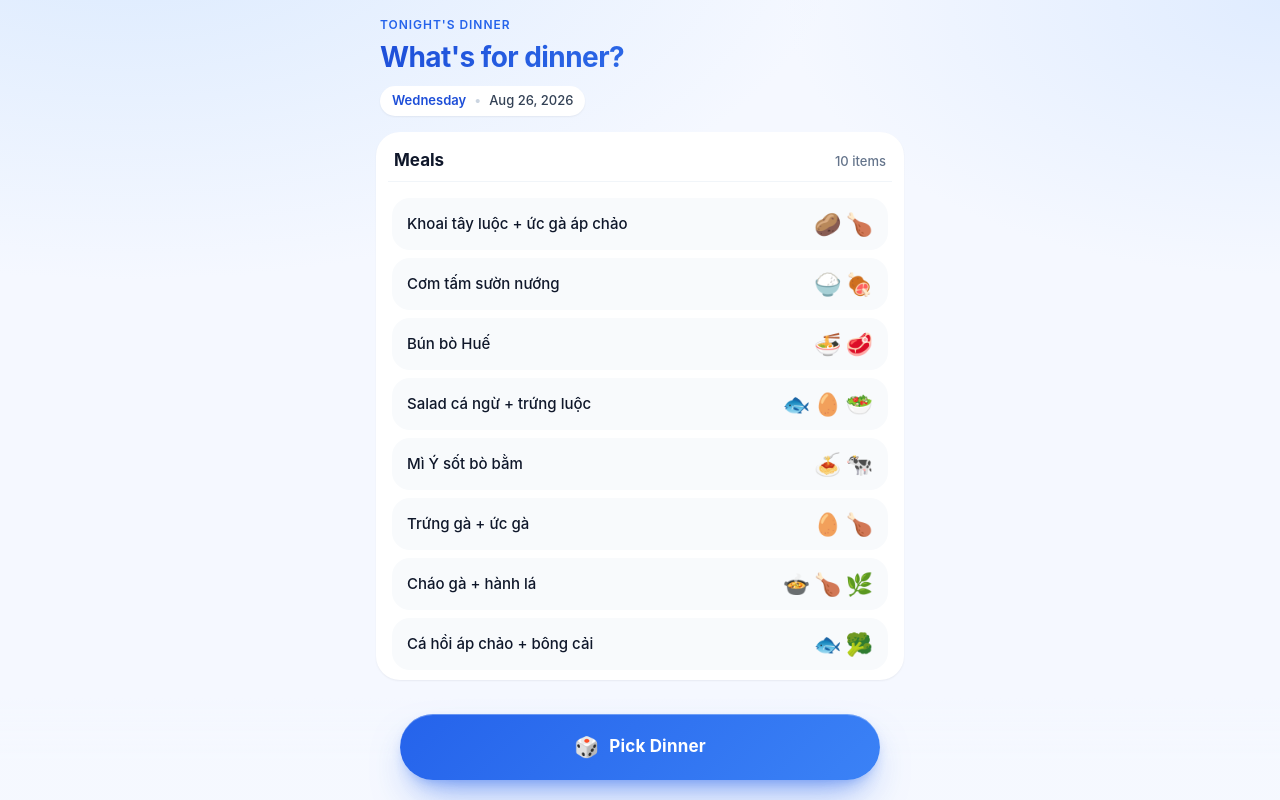
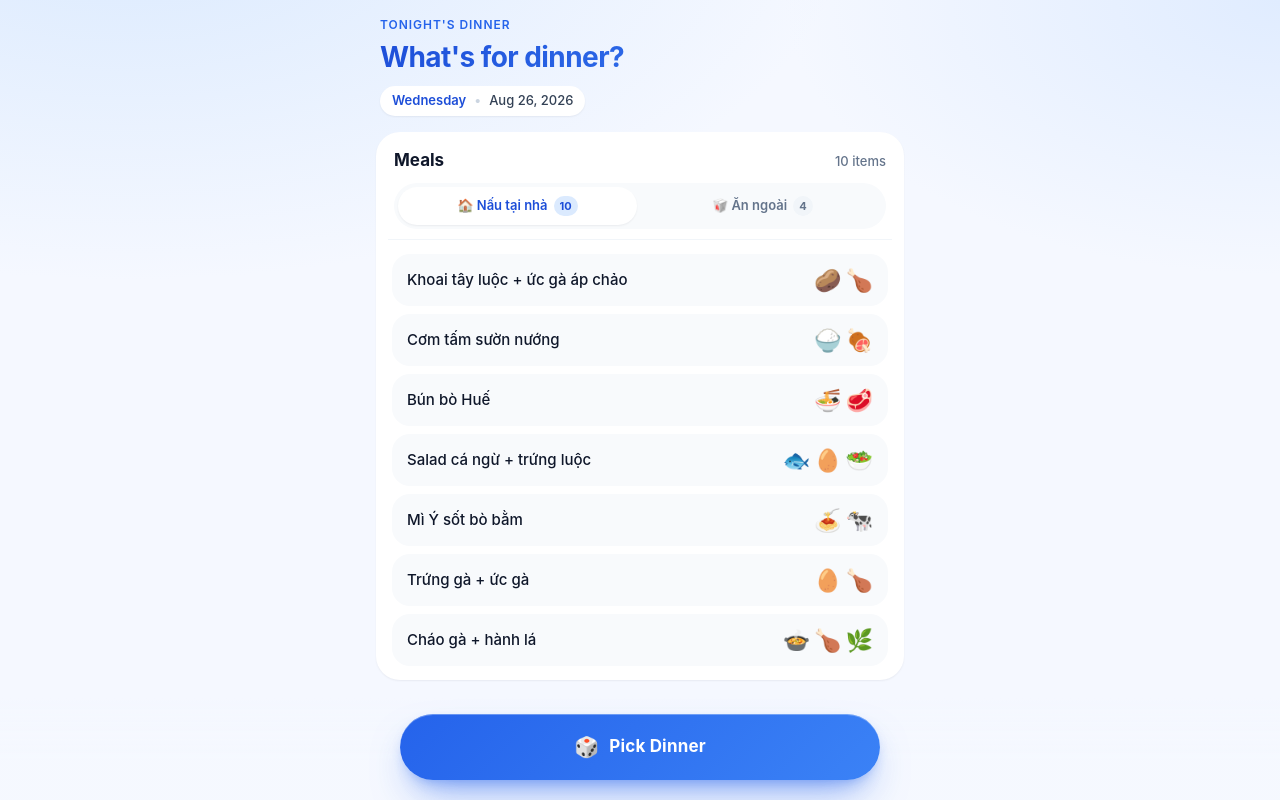
Before and after one commit to sanghandsondev/pick_dinner, a React (Vite) app: page / in a window 1280 px wide. Built offline with nearby package versions, Linux system fonts and the light colour scheme.

Commit message:
feat: categories, exclude items, modal X close, hero emoji pulse

```diff
--- a/src/App.tsx
+++ b/src/App.tsx
@@ -1,6 +1,6 @@
 import { useMemo, useState } from "react";
 import mealsData from "./data/meals.json";
-import type { Meal } from "./types";
+import type { Meal, MealCategory } from "./types";
 import DateHeader from "./components/DateHeader";
 import MealList from "./components/MealList";
 import PickDinnerButton from "./components/PickDinnerButton";
@@ -11,18 +11,40 @@ const MEALS: Meal[] = mealsData as Meal[];
 export default function App() {
   const [modalOpen, setModalOpen] = useState(false);
   const [dealMeal, setDealMeal] = useState<Meal | null>(null);
+  const [category, setCategory] = useState<MealCategory>("home");
+  const [excludedIds, setExcludedIds] = useState<Set<string>>(new Set());
 
   const today = useMemo(() => new Date(), []);
   const dealt = dealMeal !== null;
 
+  const mealsByCategory = useMemo(
+    () => MEALS.filter((m) => m.category === category),
+    [category],
+  );
+
+  // Pool để random: theo category hiện tại, loại bỏ các món bị exclude.
+  const pickPool = useMemo(
+    () => mealsByCategory.filter((m) => !excludedIds.has(m.id)),
+    [mealsByCategory, excludedIds],
+  );
+
   const openModal = () => {
-    if (dealt) return;
+    if (dealt || pickPool.length === 0) return;
     setModalOpen(true);
   };
 
   const handleDeal = (meal: Meal) => {
     setDealMeal(meal);
     setModalOpen(false);
+  };
+
+  const toggleExclude = (id: string) => {
+    setExcludedIds((prev) => {
+      const next = new Set(prev);
+      if (next.has(id)) next.delete(id);
+      else next.add(id);
+      return next;
+    });
   };
 
   return (
@@ -33,7 +55,9 @@ export default function App() {
           <div className="deal-hero__name">{dealMeal?.name}</div>
           <div className="deal-hero__emojis" aria-hidden>
             {dealMeal?.emojis.map((e, i) => (
-              <span key={i}>{e}</span>
+              <span key={i} className="deal-hero__emoji">
+                {e}
+              </span>
             ))}
           </div>
         </section>
@@ -41,15 +65,28 @@ export default function App() {
         <>
           <main className="app-main">
             <DateHeader date={today} />
-            <MealList meals={MEALS} highlightedId={null} />
+            <MealList
+              meals={mealsByCategory}
+              excludedIds={excludedIds}
+              onToggle={toggleExclude}
+              category={category}
+              onChangeCategory={setCategory}
+              homeCount={MEALS.filter((m) => m.category === "home").length}
+              eatOutCount={
+                MEALS.filter((m) => m.category === "eat-out").length
+              }
+            />
           </main>
-          <PickDinnerButton disabled={false} onClick={openModal} />
+          <PickDinnerButton
+            disabled={pickPool.length === 0}
+            onClick={openModal}
+          />
         </>
       )}
 
       <PickDinnerModal
         open={modalOpen}
-        meals={MEALS}
+        meals={pickPool}
         onClose={() => setModalOpen(false)}
         onDeal={handleDeal}
       />
--- a/src/components/MealList.tsx
+++ b/src/components/MealList.tsx
@@ -1,25 +1,77 @@
-import type { Meal } from "../types";
+import type { Meal, MealCategory } from "../types";
 
 interface MealListProps {
   meals: Meal[];
-  highlightedId: string | null;
+  excludedIds: Set<string>;
+  onToggle: (id: string) => void;
+  category: MealCategory;
+  onChangeCategory: (c: MealCategory) => void;
+  homeCount: number;
+  eatOutCount: number;
 }
 
-export default function MealList({ meals, highlightedId }: MealListProps) {
+export default function MealList({
+  meals,
+  excludedIds,
+  onToggle,
+  category,
+  onChangeCategory,
+  homeCount,
+  eatOutCount,
+}: MealListProps) {
+  const activeCount = meals.filter((m) => !excludedIds.has(m.id)).length;
+
   return (
     <section className="meal-list" aria-label="Meal list">
       <div className="meal-list__header">
+        <div className="meal-list__title-row">
           <h2>Meals</h2>
-        <span className="meal-list__count">{meals.length} items</span>
+          <span className="meal-list__count">{activeCount} items</span>
+        </div>
+
+        <div
+          className="meal-list__tabs"
+          role="tablist"
+          aria-label="Meal category"
+        >
+          <button
+            type="button"
+            role="tab"
+            aria-selected={category === "home"}
+            className={`meal-tab${category === "home" ? " meal-tab--active" : ""}`}
+            onClick={() => onChangeCategory("home")}
+          >
+            <span className="meal-tab__label">🏠 Nấu tại nhà</span>
+            <span className="meal-tab__count">{homeCount}</span>
+          </button>
+          <button
+            type="button"
+            role="tab"
+            aria-selected={category === "eat-out"}
+            className={`meal-tab${category === "eat-out" ? " meal-tab--active" : ""}`}
+            onClick={() => onChangeCategory("eat-out")}
+          >
+            <span className="meal-tab__label">🥡 Ăn ngoài</span>
+            <span className="meal-tab__count">{eatOutCount}</span>
+          </button>
+        </div>
       </div>
 
       <ul className="meal-list__items">
         {meals.map((meal) => {
-          const active = meal.id === highlightedId;
+          const excluded = excludedIds.has(meal.id);
           return (
-            <li
-              key={meal.id}
-              className={`meal-card${active ? " meal-card--active" : ""}`}
+            <li key={meal.id} className="meal-card-wrap">
+              <button
+                type="button"
+                className={`meal-card${excluded ? " meal-card--excluded" : ""}`}
+                onClick={() => onToggle(meal.id)}
+                aria-pressed={excluded}
+                aria-label={
+                  excluded
+                    ? `Bỏ loại: ${meal.name}`
+                    : `Loại khỏi random: ${meal.name}`
+                }
               >
                 <span className="meal-card__name">{meal.name}</span>
                 <span className="meal-card__emojis" aria-hidden>
@@ -29,6 +81,7 @@ export default function MealList({ meals, highlightedId }: MealListProps) {
                     </span>
                   ))}
                 </span>
+              </button>
             </li>
           );
         })}
--- a/src/data/meals.json
+++ b/src/data/meals.json
@@ -2,19 +2,85 @@
   {
     "id": "m1",
     "name": "Khoai tây luộc + ức gà áp chảo",
-    "emojis": ["🥔", "🍗"]
+    "emojis": ["🥔", "🍗"],
+    "category": "home"
   },
-  { "id": "m2", "name": "Cơm tấm sườn nướng", "emojis": ["🍚", "🍖"] },
-  { "id": "m3", "name": "Bún bò Huế", "emojis": ["🍜", "🥩"] },
+  {
+    "id": "m2",
+    "name": "Cơm tấm sườn nướng",
+    "emojis": ["🍚", "🍖"],
+    "category": "home"
+  },
+  {
+    "id": "m3",
+    "name": "Bún bò Huế",
+    "emojis": ["🍜", "🥩"],
+    "category": "home"
+  },
   {
     "id": "m4",
     "name": "Salad cá ngừ + trứng luộc",
-    "emojis": ["🐟", "🥚", "🥗"]
+    "emojis": ["🐟", "🥚", "🥗"],
+    "category": "home"
   },
-  { "id": "m5", "name": "Mì Ý sốt bò bằm", "emojis": ["🍝", "🐄"] },
-  { "id": "m6", "name": "Trứng gà + ức gà", "emojis": ["🥚", "🍗"] },
-  { "id": "m7", "name": "Cháo gà + hành lá", "emojis": ["🍲", "🍗", "🌿"] },
-  { "id": "m8", "name": "Cá hồi áp chảo + bông cải", "emojis": ["🐟", "🥦"] },
-  { "id": "m9", "name": "Bánh mì trứng ốp la", "emojis": ["🥖", "🍳"] },
-  { "id": "m10", "name": "Phở gà + quẩy", "emojis": ["🍜", "🍗", "🥖"] }
+  {
+    "id": "m5",
+    "name": "Mì Ý sốt bò bằm",
+    "emojis": ["🍝", "🐄"],
+    "category": "home"
+  },
+  {
+    "id": "m6",
+    "name": "Trứng gà + ức gà",
+    "emojis": ["🥚", "🍗"],
+    "category": "home"
+  },
+  {
+    "id": "m7",
+    "name": "Cháo gà + hành lá",
+    "emojis": ["🍲", "🍗", "🌿"],
+    "category": "home"
+  },
+  {
+    "id": "m8",
+    "name": "Cá hồi áp chảo + bông cải",
+    "emojis": ["🐟", "🥦"],
+    "category": "home"
+  },
+  {
+    "id": "m9",
+    "name": "Bánh mì trứng ốp la",
+    "emojis": ["🥖", "🍳"],
+    "category": "home"
+  },
+  {
+    "id": "m10",
+    "name": "Phở gà + quẩy",
+    "emojis": ["🍜", "🍗", "🥖"],
+    "category": "home"
+  },
+  {
+    "id": "o1",
+    "name": "Mì cay 7 cấp độ",
+    "emojis": ["🌶️", "🍜"],
+    "category": "eat-out"
+  },
+  {
+    "id": "o2",
+    "name": "Cơm rang đùi gà",
+    "emojis": ["🍚", "🍗"],
+    "category": "eat-out"
+  },
+  {
+    "id": "o3",
+    "name": "Bún chả",
+    "emojis": ["🍜", "🥩"],
+    "category": "eat-out"
+  },
+  {
+    "id": "o4",
+    "name": "Bún riêu cua",
+    "emojis": ["🍜", "🦀"],
+    "category": "eat-out"
+  }
 ]
--- a/src/styles/index.css
+++ b/src/styles/index.css
@@ -208,6 +208,22 @@ button:disabled {
   filter: drop-shadow(0 12px 24px rgba(37, 99, 235, 0.3));
 }
 
+.deal-hero__emoji {
+  display: inline-block;
+  animation: heroPulse 1.6s var(--ease-smooth) infinite;
+  transform-origin: center;
+}
+
+.deal-hero__emoji:nth-child(2) {
+  animation-delay: 0.2s;
+}
+.deal-hero__emoji:nth-child(3) {
+  animation-delay: 0.4s;
+}
+.deal-hero__emoji:nth-child(4) {
+  animation-delay: 0.6s;
+}
+
 /* ===== Meal list ===== */
 .meal-list {
   flex: 1;
@@ -224,11 +240,17 @@ button:disabled {
 .meal-list__header {
   flex: none;
   display: flex;
+  flex-direction: column;
+  gap: 10px;
+  margin-bottom: 8px;
+  padding: 2px 6px 10px;
+  border-bottom: 1px solid var(--ink-100);
+}
+
+.meal-list__title-row {
+  display: flex;
   align-items: baseline;
   justify-content: space-between;
-  margin-bottom: 10px;
-  padding: 2px 6px 8px;
-  border-bottom: 1px solid var(--ink-100);
 }
 
 .meal-list__header h2 {
@@ -242,6 +264,63 @@ button:disabled {
   font-size: 13px;
   color: var(--ink-500);
   font-weight: 500;
+}
+
+.meal-list__tabs {
+  display: grid;
+  grid-template-columns: 1fr 1fr;
+  gap: 6px;
+  padding: 4px;
+  background: var(--surface-2);
+  border-radius: 999px;
+}
+
+.meal-tab {
+  display: inline-flex;
+  align-items: center;
+  justify-content: center;
+  gap: 6px;
+  padding: 9px 12px;
+  border-radius: 999px;
+  font-size: 13px;
+  font-weight: 600;
+  color: var(--ink-500);
+  transition:
+    background 0.25s var(--ease-smooth),
+    color 0.25s var(--ease-smooth),
+    box-shadow 0.25s var(--ease-smooth);
+}
+
+.meal-tab__label {
+  white-space: nowrap;
+}
+
+.meal-tab__count {
+  display: inline-flex;
+  align-items: center;
+  justify-content: center;
+  min-width: 20px;
+  height: 20px;
+  padding: 0 6px;
+  border-radius: 999px;
+  background: var(--ink-100);
+  color: var(--ink-500);
+  font-size: 11px;
+  font-weight: 700;
+  transition:
+    background 0.25s var(--ease-smooth),
+    color 0.25s var(--ease-smooth);
+}
+
+.meal-tab--active {
+  background: var(--surface);
+  color: var(--blue-700);
+  box-shadow: var(--shadow-sm);
+}
+
+.meal-tab--active .meal-tab__count {
+  background: var(--blue-100);
+  color: var(--blue-700);
 }
 
 .meal-list__items {
@@ -258,7 +337,12 @@ button:disabled {
   gap: 8px;
 }
 
+.meal-card-wrap {
+  list-style: none;
+}
+
 .meal-card {
+  width: 100%;
   display: flex;
   align-items: center;
   gap: 12px;
@@ -266,16 +350,33 @@ button:disabled {
   border-radius: var(--radius-md);
   background: var(--surface-2);
   border: 1px solid transparent;
+  text-align: left;
+  cursor: pointer;
   transition:
     background 0.2s var(--ease-smooth),
     border-color 0.2s var(--ease-smooth),
-    transform 0.2s var(--ease-smooth);
+    opacity 0.2s var(--ease-smooth),
+    transform 0.15s var(--ease-smooth);
 }
 
-.meal-card--active {
-  background: var(--blue-50);
-  border-color: var(--blue-200);
-  transform: translateY(-1px);
+.meal-card:active {
+  transform: scale(0.985);
+}
+
+.meal-card--excluded {
+  background: color-mix(in srgb, #fee2e2 55%, var(--surface));
+  border-color: color-mix(in srgb, #fca5a5 60%, transparent);
+  opacity: 0.55;
+}
+
+.meal-card--excluded .meal-card__name {
+  text-decoration: line-through;
+  text-decoration-color: color-mix(in srgb, #ef4444 70%, transparent);
+  color: var(--ink-500);
+}
+
+.meal-card--excluded .meal-card__emojis {
+  filter: grayscale(0.75);
 }
 
 .meal-card__name {
@@ -386,6 +487,7 @@ button:disabled {
 }
 
 .modal-card {
+  position: relative;
   width: 100%;
   max-width: 460px;
   background: var(--surface);
@@ -396,6 +498,39 @@ button:disabled {
   flex-direction: column;
   gap: 20px;
   animation: slideUp 0.35s var(--ease-smooth);
+}
+
+.modal-card__close {
+  position: absolute;
+  top: 12px;
+  right: 12px;
+  width: 32px;
+  height: 32px;
+  border-radius: 999px;
+  display: inline-flex;
+  align-items: center;
+  justify-content: center;
+  color: var(--ink-500);
+  background: var(--surface-2);
+  font-size: 15px;
+  font-weight: 700;
+  transition:
+    background 0.2s var(--ease-smooth),
+    color 0.2s var(--ease-smooth),
+    transform 0.15s var(--ease-smooth);
+}
+
+.modal-card__close:hover:not(:disabled) {
+  background: var(--ink-100);
+  color: var(--ink-900);
+}
+
+.modal-card__close:active:not(:disabled) {
+  transform: scale(0.9);
+}
+
+.modal-card__close:disabled {
+  opacity: 0.4;
 }
 
 .modal-card__eyebrow {
@@ -471,12 +606,8 @@ button:disabled {
 
 .modal-card__actions {
   display: grid;
-  grid-template-columns: 1fr 1fr;
+  grid-template-columns: 1fr;
   gap: 10px;
-}
-
-.modal-card__actions .btn--primary {
-  grid-column: 1 / -1;
 }
 
 .btn {
@@ -509,12 +640,6 @@ button:disabled {
   background: var(--blue-50);
   color: var(--blue-700);
   border: 1px solid var(--blue-100);
-}
-
-.btn--ghost {
-  background: transparent;
-  color: var(--ink-500);
-  border: 1px solid var(--ink-100);
 }
 
 /* ===== Keyframes ===== */
@@ -576,6 +701,16 @@ button:disabled {
   }
 }
 
+@keyframes heroPulse {
+  0%,
+  100% {
+    transform: scale(1);
+  }
+  50% {
+    transform: scale(1.18);
+  }
+}
+
 /* ===== Small screens tuning ===== */
 @media (max-width: 380px) {
   .date-header__title {
--- a/src/types.ts
+++ b/src/types.ts
@@ -1,5 +1,8 @@
+export type MealCategory = "home" | "eat-out";
+
 export interface Meal {
   id: string;
   name: string;
   emojis: string[];
+  category: MealCategory;
 }
```
Also changed, not shown: src/components/PickDinnerModal.tsx (+10 -8 lines). Lines whose indentation alone changed are shown as unchanged.
